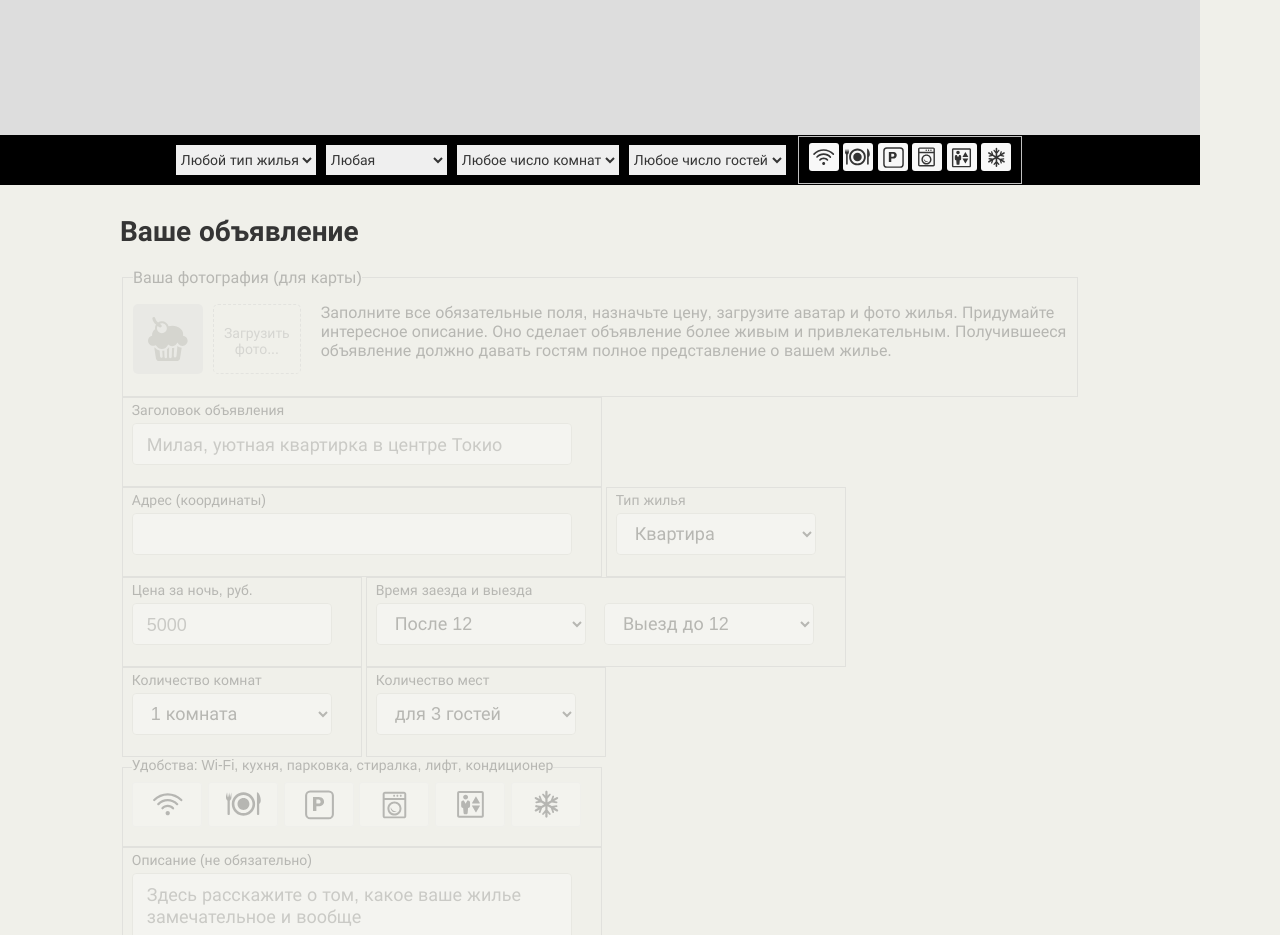
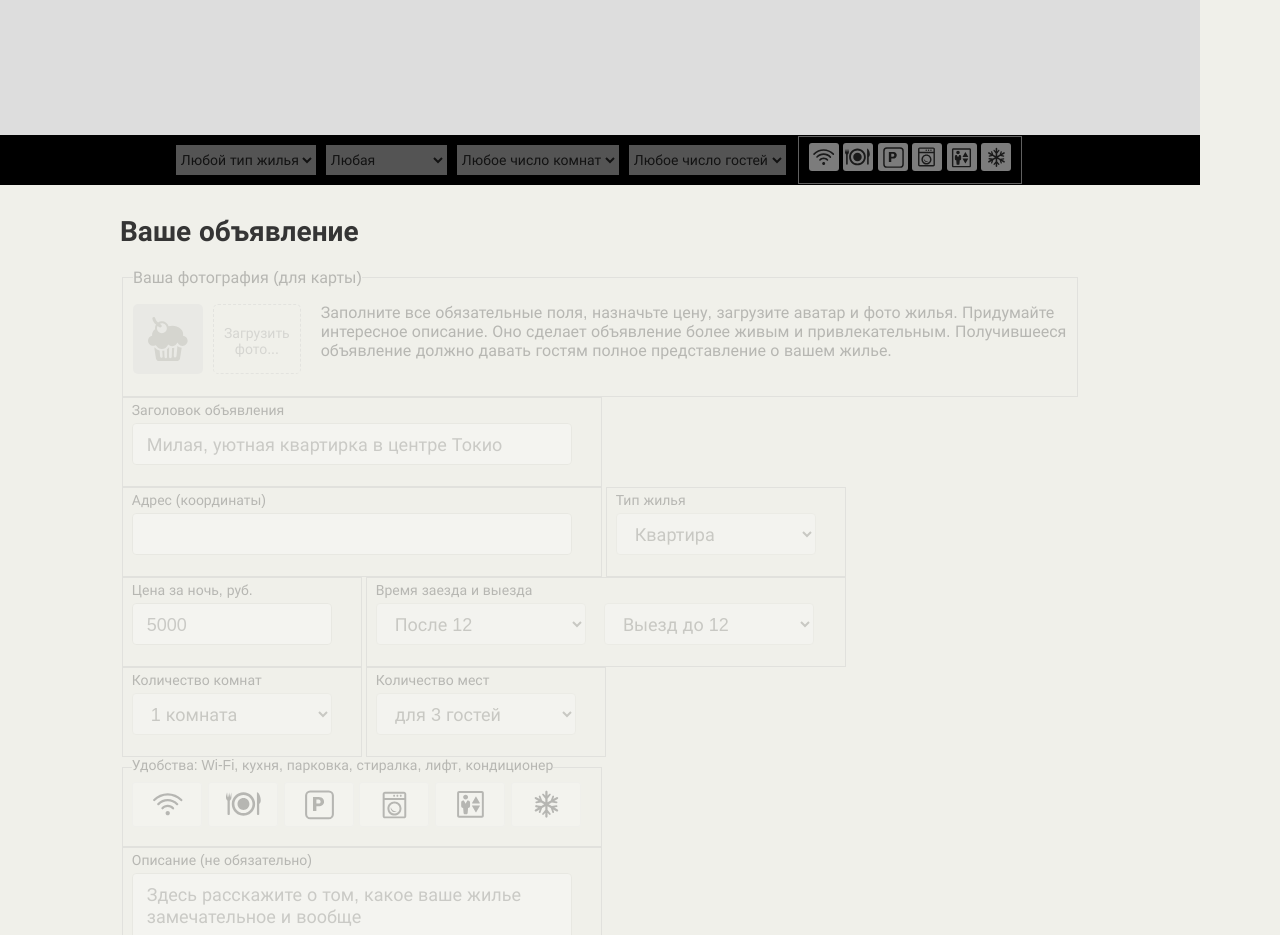
Before and after one commit to htmlacademy-javascript/1931709-keksobooking-25, a website with bundled scripts: page index.html in a window 1280 px wide. Shown: the part 460-1395 px from the top of the page. Built offline with nearby package versions, Linux system fonts and the light colour scheme.

Commit message:
отрисуй меня полностью(2.0)

```diff
--- a/index.html
+++ b/index.html
@@ -78,7 +78,7 @@
     <!-- Форма объявления -->
     <section class="notice">
       <h2 class="notice__title">Ваше объявление</h2>
-      <form class="ad-form ad-form--disabled" method="post" enctype="multipart/form-data" autocomplete="off">
+      <form class="ad-form" method="post" enctype="multipart/form-data" autocomplete="off">
         <fieldset class="ad-form-header">
           <legend class="ad-form-header__title">Ваша фотография (для карты)</legend>
           <div class="ad-form-header__upload">
--- a/js/cards.js
+++ /dev/null
@@ -1,76 +0,0 @@
-import { getAllRandomOffer } from './data.js';
-
-const templateFragments = document.querySelector('#card').content;
-const template = templateFragments.querySelector('.popup');
-const fragment = document.createDocumentFragment();
-const cardItems = getAllRandomOffer();
-
-const areaTypes = {
-  flat: 'Квартира',
-  bungalow: 'Бунгало',
-  house: 'Дом',
-  palace: 'Дворец',
-  hotel: 'Отель'
-};
-
-const getPopupText = function(textList, content){
-  const modifierText = Object.keys(content).map((text) => `popup__text--${text}`);
-  textList.querySelectorAll('p').forEach((paragpaph, idx) =>{
-
-    if(paragpaph.classList.contains(modifierText[idx])){
-      paragpaph.textContent = Object.values(content)[idx];
-    }
-  });
-};
-
-const getPopupFeatures = function(featuresList, data){
-  featuresList.forEach((cardFeatureItem) => {
-    const isFeature = data.some((feature) => cardFeatureItem.classList.contains(`popup__feature--${feature}`));
-
-    if(!isFeature){
-      cardFeatureItem.remove();
-    }
-  });
-};
-
-const getPopupPhotos = function(photos, container){
-  photos.forEach((photo) => {
-    if(photos.length){
-      return container.insertAdjacentHTML('afterEnd', `<img src="${photo}" class="popup__photo" width="45" height="40" alt="Фотография жилья">`);
-    }
-  });
-};
-
-cardItems.forEach(({author, offer}) =>{
-  const element = template.cloneNode(true);
-  const { title, address, price, type, rooms, guests, checkin, checkout, features, description, photos } = offer;
-  const { avatar } = author;
-  const cardFeatures = element.querySelectorAll('.popup__feature');
-  const photosContainer = element.querySelector('.popup__photos');
-  const textOffers = {
-    address,
-    price: price ? `${price} ₽/ночь.` : '',
-    capacity: rooms && guests ? `${rooms} ${rooms > 1 ? 'комнаты' : 'комната'} для ${guests} ${guests > 1 ? 'гостей' : 'гостя'}.` : '',
-    time: checkin && checkout ?`Заезд после ${checkin}, выезд до ${checkout}.` : ''
-  };
-
-  element.querySelector('.popup__title').textContent = title ? title : '';
-
-  getPopupText(element, textOffers);
-
-  element.querySelector('.popup__type').textContent = type ? areaTypes[type] : '';
-
-  getPopupFeatures(cardFeatures, features);
-
-  element.querySelector('.popup__description').textContent = description ? description : '';
-  element.querySelector('.popup__avatar').src = avatar ? avatar : '';
-
-  photosContainer.innerHTML = '';
-  getPopupPhotos(photos, photosContainer);
-
-  fragment.appendChild(element);
-});
-
-const mapCanvas = document.querySelector('#map-canvas');
-
-mapCanvas.appendChild(fragment.children[0]);
--- /dev/null
+++ b/js/form.js
@@ -0,0 +1,30 @@
+const adForm = document.querySelector('.ad-form');
+const interactiveElsinAdForm = adForm.children;
+const mapFiltersForm = document.querySelector('.map__filters');
+const interactiveElsInMapFiltersForm = mapFiltersForm.children;
+
+function onDisabledForm(form, elements){
+  const formName = form.classList[0];
+  form.classList.add(`${formName}--disabled`);
+  Array.from(elements).forEach((element) => {
+    element.setAttribute('disabled', 'true');
+  });
+}
+
+function removeDisabledForm(form, elements){
+  const formName = form.classList[0];
+  form.classList.remove(`${formName}--disabled`);
+  Array.from(elements).forEach((element) => {
+    element.removeAttribute('disabled');
+  });
+}
+
+window.addEventListener('load', () => {
+  onDisabledForm(adForm, interactiveElsinAdForm);
+  onDisabledForm(mapFiltersForm, interactiveElsInMapFiltersForm);
+},{once: true});
+
+window.addEventListener('click', () => {
+  removeDisabledForm(mapFiltersForm, interactiveElsInMapFiltersForm);
+  removeDisabledForm(adForm, interactiveElsinAdForm);
+},{once: true});
--- a/js/main.js
+++ b/js/main.js
@@ -1,3 +1,4 @@
 import './util.js';
 import './data.js';
-import './cards.js';
+import './offer.js';
+import './form.js';
--- /dev/null
+++ b/js/offer.js
@@ -0,0 +1,103 @@
+/* eslint-disable no-return-assign */
+import { getAllRandomOffer } from './data.js';
+import { addClassHidden } from './util.js';
+const TEMPLATE_FRAGMENT = document.querySelector('#card').content;
+const TEMPLATE = TEMPLATE_FRAGMENT.querySelector('.popup');
+const FRAGMENT = document.createDocumentFragment();
+const CARDS_DATA = getAllRandomOffer();
+const MAP_CANVAS = document.querySelector('#map-canvas');
+const POPUP_PHOTO = TEMPLATE_FRAGMENT.querySelector('.popup__photo');
+const HIDDEN_CLASS = 'hidden';
+const areaTypes = {
+  flat: 'Квартира',
+  bungalow: 'Бунгало',
+  house: 'Дом',
+  palace: 'Дворец',
+  hotel: 'Отель'
+};
+
+const insertContentTemplate = (element, content, tag = 'textContent') => element[tag] = content;
+
+const toggleContent = ( item, itemNode, tag ) => {
+  if( item ) {
+    insertContentTemplate(itemNode, item, tag);
+  } else {
+    addClassHidden(itemNode, HIDDEN_CLASS);
+  }
+};
+
+const getPrice = ( price ) => price ? `${price} ₽/ночь.` : '';
+
+const getCapacityOffer = ( rooms, guests ) => {
+  if( rooms && guests ) {
+    return `${ rooms } комнаты для ${ guests } гостей.`;
+  }
+};
+
+const getTimeBooking = ( checkin, checkout ) => {
+  if( checkin && checkout ) {
+    return `Заезд после ${ checkin }, выезд до ${ checkout }.`;
+  }
+};
+
+const createPhotosList = (container, items ) => {
+  container.innerHTML = '';
+
+  items.forEach( (photo) => {
+    const itemList = POPUP_PHOTO.cloneNode(true);
+    itemList.src = photo;
+    container.append(itemList);
+  });
+};
+
+const getFeaturesList = (container, items) => {
+  container.innerHTML = '';
+
+  items.forEach( (item) => {
+    const elementList = document.createElement('li');
+    elementList.classList.add('popup__feature');
+    elementList.classList.add(`popup__feature--${item}`);
+    container.append(elementList);
+  });
+};
+
+const createCard = ({ author, offer }) => {
+  const element = TEMPLATE.cloneNode(true);
+  const { avatar } = author;
+  const { title, address, price, rooms, guests, type, checkin, checkout, features, description, photos } = offer;
+  const featuresList = element.querySelector('.popup__features');
+  const popupPhotos = element.querySelector('.popup__photos');
+
+  toggleContent(avatar, element.querySelector('.popup__avatar'), 'src');
+  toggleContent(title, element.querySelector('.popup__title'));
+  toggleContent(address, element.querySelector('.popup__text--address'));
+  toggleContent(getPrice(price), element.querySelector('.popup__text--price'));
+  toggleContent(areaTypes[type], element.querySelector('.popup__type'));
+  toggleContent(getCapacityOffer(rooms, guests), element.querySelector('.popup__text--capacity'));
+  toggleContent(getTimeBooking(checkin, checkout), element.querySelector('.popup__text--time'));
+  toggleContent(description, element.querySelector('.popup__description'));
+
+  if (photos.length) {
+    createPhotosList(popupPhotos, photos);
+  } else {
+    addClassHidden(popupPhotos);
+  }
+
+  if(features.length){
+    getFeaturesList(featuresList, features);
+  } else {
+    addClassHidden(featuresList);
+  }
+
+  return FRAGMENT.append(element);
+};
+
+const getOffers = ( cards ) => {
+  cards.forEach((card) => {
+    createCard(card);
+  });
+};
+
+getOffers(CARDS_DATA);
+
+MAP_CANVAS.appendChild(FRAGMENT.children[0]);
--- a/js/util.js
+++ b/js/util.js
@@ -8,10 +8,16 @@ const generateRandomNumber = (min, max) => {
   return min >= 0 ? min : 0;
 };
 
-export const getRandomInteger = (min, max) => Math.floor(generateRandomNumber(min, max));
+const addClassHidden = ( element, className ) => {
+  element.classList.add(className);
+};
 
-export const getRandomFloat = (min, max, fraction) => +generateRandomNumber(min, max).toFixed(fraction);
+const getRandomInteger = (min, max) => Math.floor(generateRandomNumber(min, max));
 
-export const getRandomArrayElements = (elements) => elements[getRandomInteger(0, elements.length - 1)];
+const getRandomFloat = (min, max, fraction) => +generateRandomNumber(min, max).toFixed(fraction);
 
-export const getRandomLengthArray = (array) => Array.from({length: getRandomInteger(1, array.length)}, () => getRandomArrayElements(array));
+const getRandomArrayElements = (elements) => elements[getRandomInteger(0, elements.length - 1)];
+
+const getRandomLengthArray = (array) => Array.from({length: getRandomInteger(1, array.length)}, () => getRandomArrayElements(array));
+
+export { addClassHidden, getRandomInteger, getRandomFloat, getRandomArrayElements, getRandomLengthArray };
```
